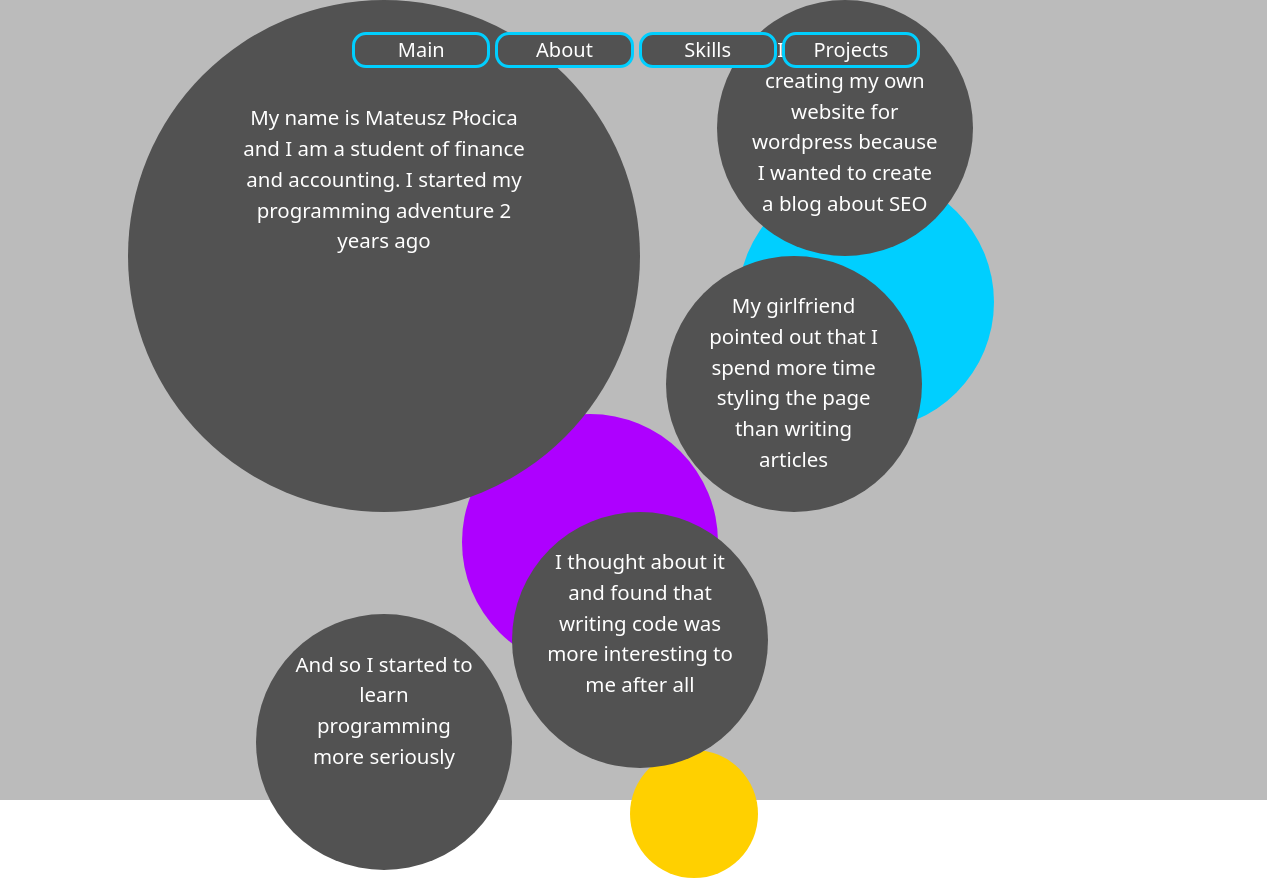
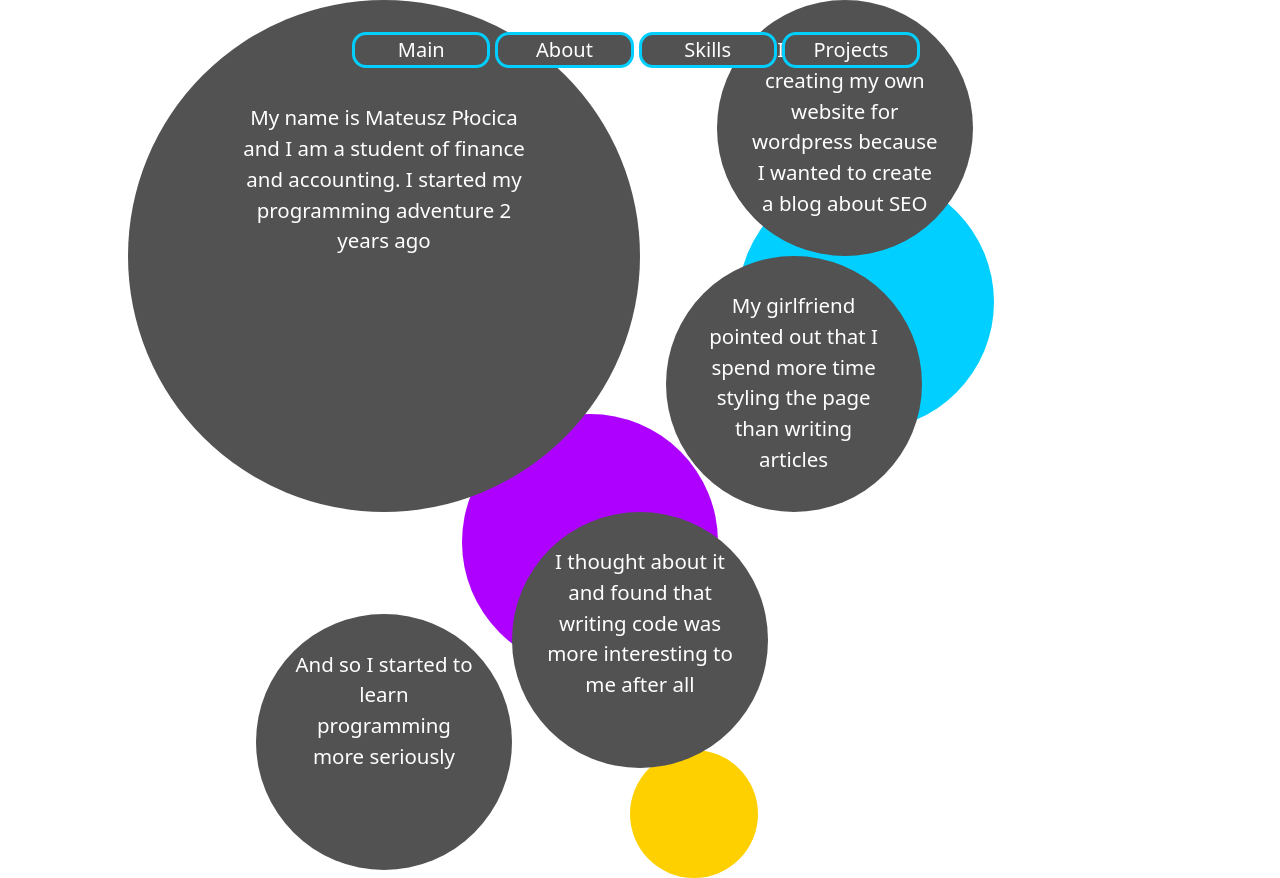
Before and after one commit to Matty8313/Portfolio, a React (Create React App) app: page /About in a window 1280 px wide. Built offline with nearby package versions, Linux system fonts and the light colour scheme.

Commit message:
background-color

```diff
--- a/src/About.scss
+++ b/src/About.scss
@@ -8,7 +8,6 @@ $circleWidth: 40vw;
     width: 99vw;
     z-index: -2;
     position: absolute;
-    background-color: $third-color;
     }
 .circleAbout{
     width: $circleWidth;
```
